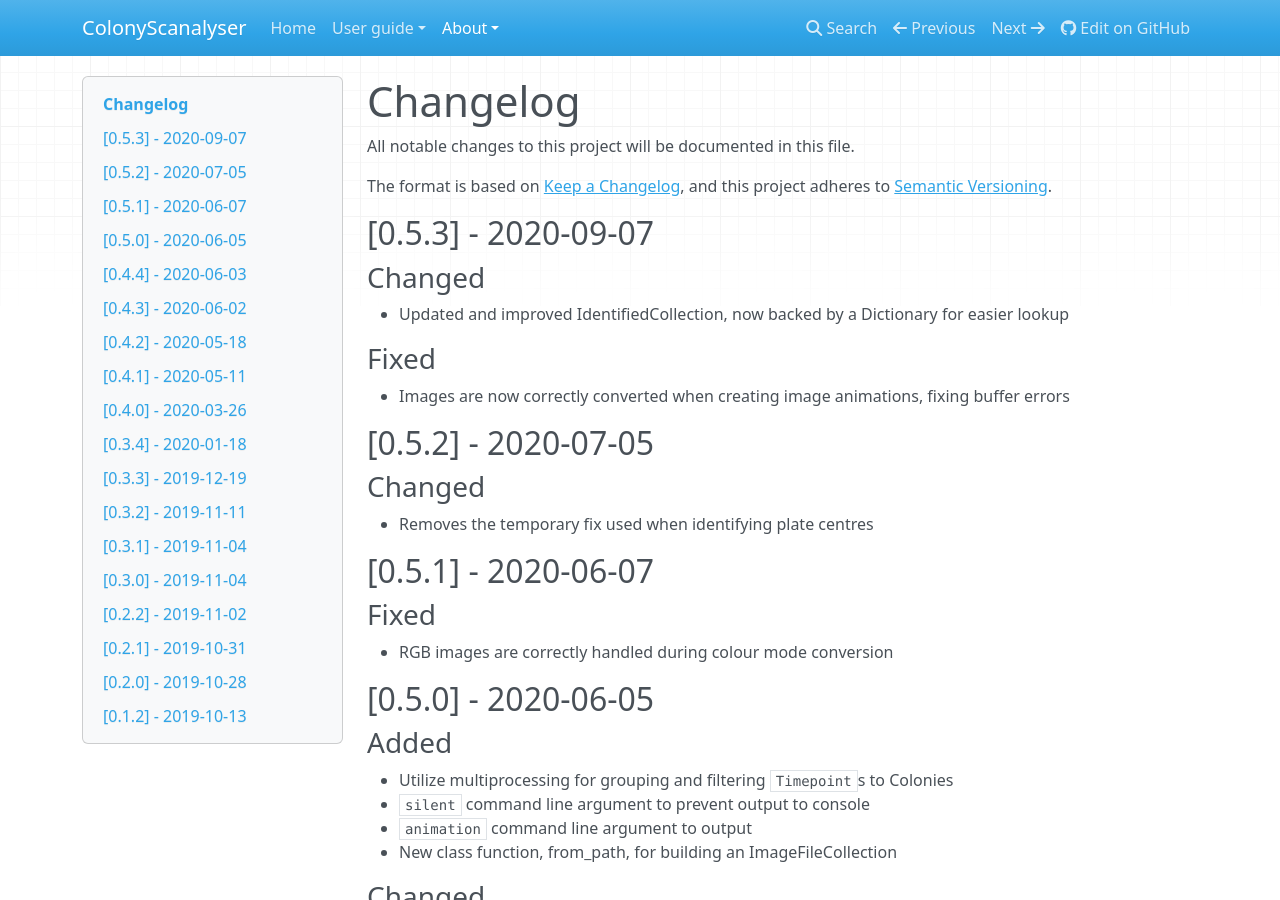
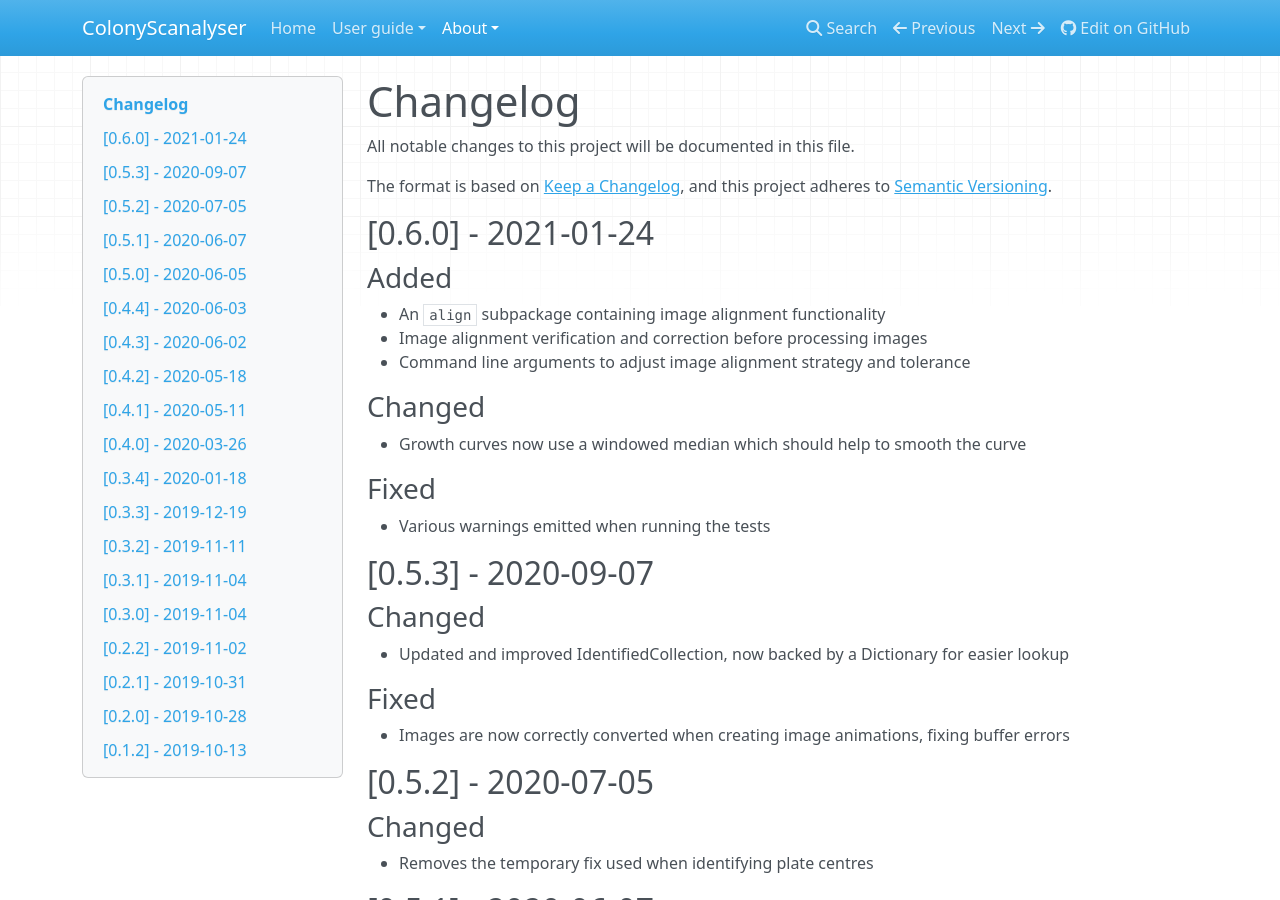
Before and after one commit to Erik-White/ColonyScanalyser, an MkDocs documentation site: the page built from docs/CHANGELOG.md, in a window 1280 px wide and 900 px high. Built offline with MkDocs 1.6.1, drawn with Linux system fonts in a browser that asks for light colours; nearby versions of some CDN libraries.

Commit message:
Update changelog and version bump to 0.6.0

```diff
--- a/docs/CHANGELOG.md
+++ b/docs/CHANGELOG.md
@@ -3,6 +3,16 @@ All notable changes to this project will be documented in this file.
 
 The format is based on [Keep a Changelog](https://keepachangelog.com/en/1.0.0/),
 and this project adheres to [Semantic Versioning](https://semver.org/spec/v2.0.0.html).
+
+## [0.6.0] - 2021-01-24
+### Added
+- An `align` subpackage containing image alignment functionality
+- Image alignment verification and correction before processing images
+- Command line arguments to adjust image alignment strategy and tolerance
+### Changed
+- Growth curves now use a windowed median which should help to smooth the curve
+### Fixed
+- Various warnings emitted when running the tests
 
 ## [0.5.3] - 2020-09-07
 ### Changed
--- a/setup.py
+++ b/setup.py
@@ -22,7 +22,7 @@ long_description = "%s\n%s" % (
 setup(
     python_requires = ">=3.7",
     name = "colonyscanalyser",
-    version = "0.5.2",
+    version = "0.6.0",
     description = "An image analysis tool for measuring microorganism colony growth",
     long_description = long_description,
     long_description_content_type = "text/markdown",
```
